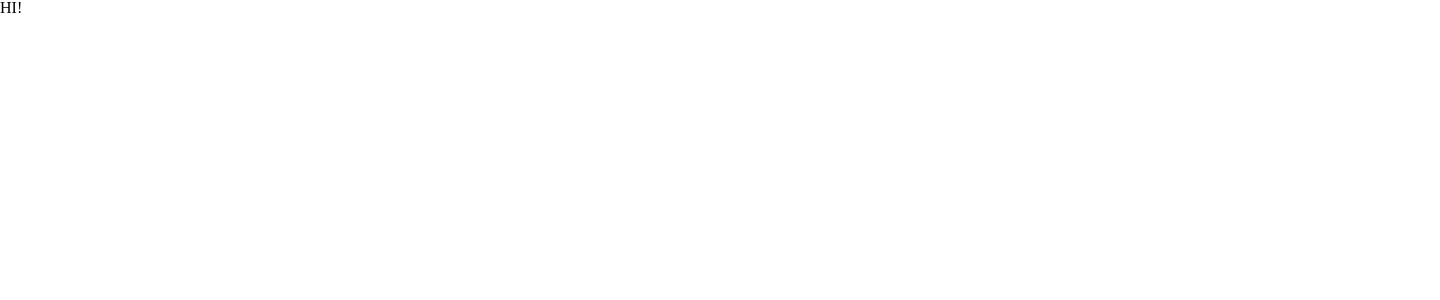
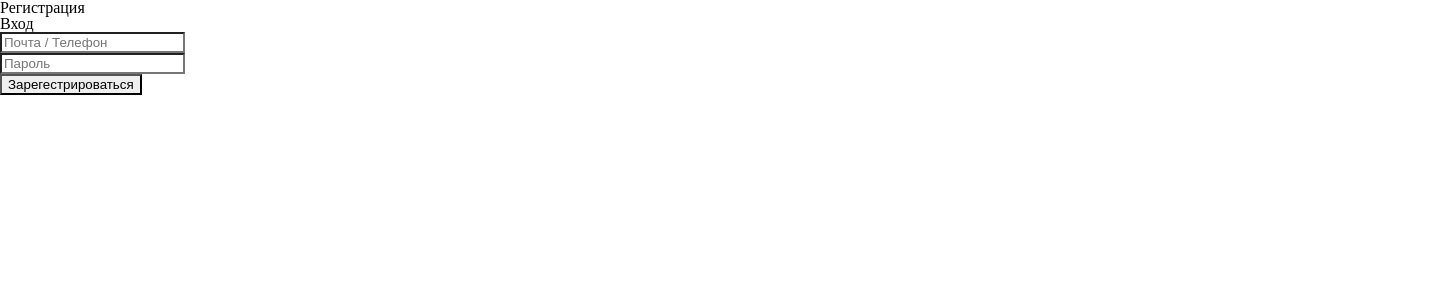
Before and after one commit to SivetsStanislav/warplaycloud, a React (Create React App) app: page /registration in a window 1280 px wide. Shown: the top 300 px of the page, 1440 px wide, since content can reach past the window. Built offline with nearby package versions, Linux system fonts and the light colour scheme.

Commit message:
create modal window func

```diff
--- a/src/components/HomePage/HomePage.jsx
+++ b/src/components/HomePage/HomePage.jsx
@@ -11,7 +11,7 @@ import './HomePage.scss'
 
 function HomePage() {
     return (
-        <div className='HomePage'>
+        <div className='home-page'>
             <Header />
             <CloudGaming />
             <QuickStart />
--- a/src/components/HomePage/HomePage.scss
+++ b/src/components/HomePage/HomePage.scss
@@ -1,4 +1,4 @@
-.HomePage {
+.home-page {
     display: block;
     background-color: rgba(20, 28, 36, 1);
 }
--- a/src/components/RegistrationPage/RegistrationPage.jsx
+++ b/src/components/RegistrationPage/RegistrationPage.jsx
@@ -1,9 +1,18 @@
 import React from 'react';
+import RegistrationForm from '../UI/RegistrationForm/RegistrationForm';
+import './RegistrationPage.scss';
 
 function RegistrationPage() {
     return (
-        <div>
-            HI!
+        <div className='registration-page'>
+            <div className='registration-page__container'>
+                <div className='container__header'>
+                    <div className='arrow'></div>
+                    <h1 className='registration'>Регистрация</h1>
+                    <p className='login'>Вход</p>
+                </div>
+                <RegistrationForm />
+            </div>
         </div>
     );
 }
--- a/src/components/RegistrationPage/RegistrationPage.scss
+++ b/src/components/RegistrationPage/RegistrationPage.scss
@@ -0,0 +1,8 @@
+.registration-page {
+    display: flex;
+    flex-direction: column;
+    justify-content: center;
+
+    width: 1440px;
+    margin: auto;
+}
--- a/src/components/SubscriptionesRate/ChouseButton/ChouseButton.jsx
+++ b/src/components/SubscriptionesRate/ChouseButton/ChouseButton.jsx
@@ -3,7 +3,6 @@ import { Link } from 'react-router-dom';
 import './ChouseButton.scss'
 
 function ChouseButton(colour) {
-    console.log(colour);
     return (
         <button className={colour.colour}>
             <Link to={`/registration`} className='chouse'>
--- /dev/null
+++ b/src/components/UI/Modal/Modal.jsx
@@ -0,0 +1,15 @@
+import React from 'react';
+import './Modal.scss';
+
+function Modal(props) {
+
+    return (
+        <div className='modal'>
+            <div className='modal-content'>
+                <h3 className='modal-greetings'>Добро пожаловать, {props.userName}</h3>
+            </div>
+        </div>
+    );
+}
+
+export default Modal;
--- /dev/null
+++ b/src/components/UI/Modal/Modal.scss
@@ -0,0 +1,25 @@
+.modal {
+    display: flex;
+    align-items: center;
+    justify-content: center;
+    position: absolute;
+
+    left: 0;
+    top: 0;
+    width: 100%;
+    height: 100%;
+
+    background-color: rgba(0, 0, 0, 0.5);
+
+    .modal-content {
+        display: flex;
+        justify-content: center;
+        background-color: #00C5FF;
+        width: 500px;
+        height: 100px;
+
+        .modal-greetings {
+            margin-top: 35px;
+        }
+    }
+}
--- /dev/null
+++ b/src/components/UI/RegistrationForm/RegistrationForm.jsx
@@ -0,0 +1,95 @@
+import React from 'react';
+import { useNavigate } from 'react-router-dom';
+import { useState } from 'react';
+import Modal from '../Modal/Modal';
+
+function RegistrationForm() {
+    const [errorMessages, setErrorMessages] = useState({});
+    const [isSubmitted, setIsSubmitted] = useState(false);
+    const [userName, setUserName] = useState('')
+    const navigate = useNavigate();
+
+    const errors = {
+        uname: "invalid username",
+        pass: "invalid password"
+    };
+
+    const handleUser = (e) => setUserName(e.target.value)
+
+    const navigateReg = () => {
+        navigate('/')
+    }
+
+    const handleSubmit = (event) => {
+        event.preventDefault();
+
+        var { uname, pass } = document.forms[0];
+
+        var mailFormat = /^\w+([\.-]?\w+)*@\w+([\.-]?\w+)*(\.\w{2,3})+$/;
+        var passFormat = /^[a-zA-Z0-9]+$/;
+
+        if (uname.value.match(mailFormat)) {
+            if (pass.value.match(passFormat) && pass.value.length <= 7) {
+                setErrorMessages({ name: "pass", message: errors.pass });
+            } else {
+            setIsSubmitted(true);
+            setTimeout(() => {
+                navigateReg()
+            }, 3000);
+          }
+        } else {
+            setErrorMessages({ name: "uname", message: errors.uname });
+        }
+    };
+
+    const renderErrorMessage = (name) =>
+        name === errorMessages.name && (
+            <div className="error">{errorMessages.message}</div>
+        );
+
+    const renderForm = (
+        <div className="form">
+            <form onSubmit={handleSubmit}>
+                <div className="input-container">
+                    <input
+                        className="input"
+                        type="text"
+                        name="uname"
+                        value={userName}
+                        onChange={(userName) => handleUser(userName)}
+                        placeholder="Почта / Телефон"
+                        required
+                    />
+                    {renderErrorMessage("uname")}
+                </div>
+                <div className="input-container">
+                    <input
+                        className="input"
+                        type="password"
+                        name="pass"
+                        placeholder="Пароль"
+                        required
+                    />
+                    {renderErrorMessage("pass")}
+                </div>
+                <div className="button-container">
+                    <input
+                        className="reg-button"
+                        type="submit"
+                        value="Зарегестрироваться"
+                    />
+                </div>
+            </form>
+        </div>
+    );
+
+    return (
+      <div className="registration-form">
+          <div className="login-form">
+              {isSubmitted ? <Modal userName={userName} /> : renderForm}
+          </div>
+      </div>
+    );
+}
+
+export default RegistrationForm;
```
Also changed, not shown: src/components/UI/RegistrationForm/RegistrationForm.scss (added).
